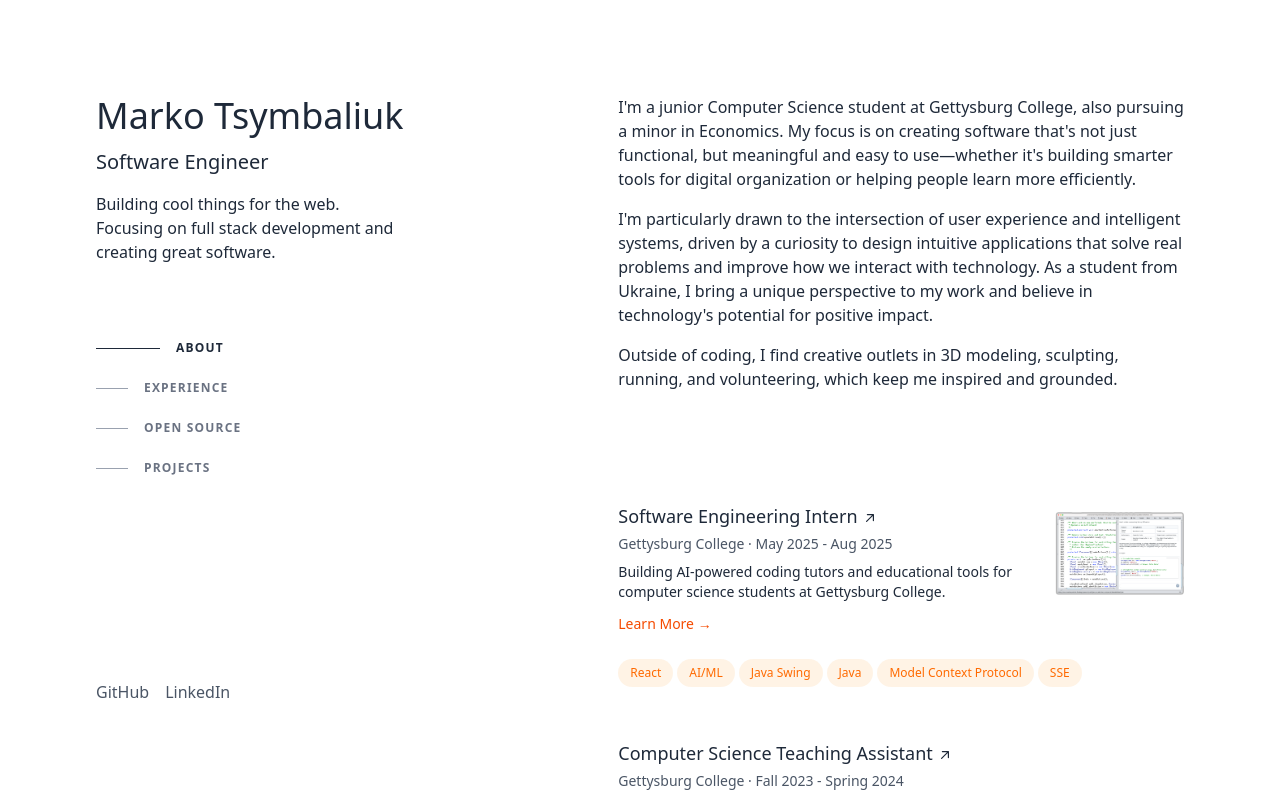
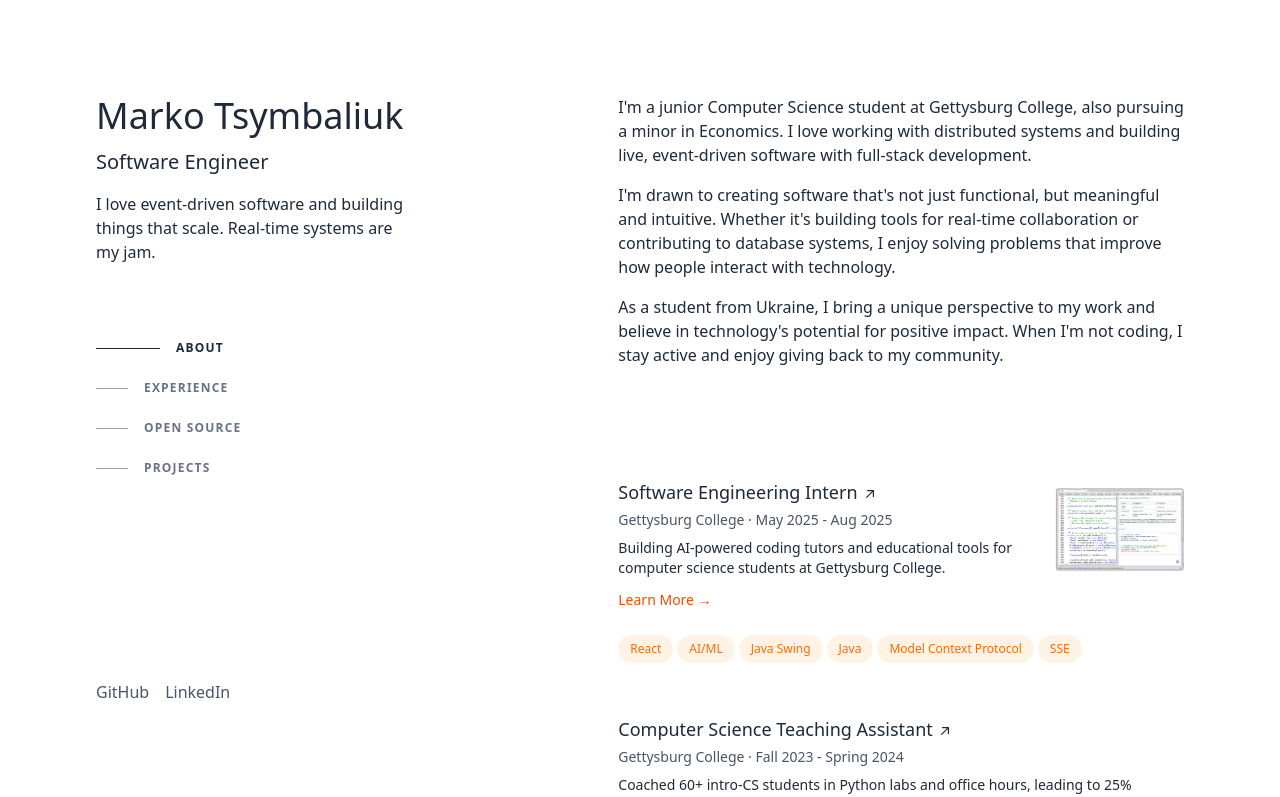
Before and after one commit to mrktsm/personal-website, a React (Vite) app: page / in a window 1280 px wide. Shown: the top 797 px of the page. Built offline with nearby package versions, Linux system fonts and the light colour scheme; no server answers.

Commit message:
Make Description More Accurate

```diff
--- a/src/App.tsx
+++ b/src/App.tsx
@@ -132,8 +132,8 @@ function App() {
             Software Engineer
           </h2>
           <p className="mt-4 max-w-xs text-base font-medium text-gray-800">
-            Building cool things for the web. Focusing on full stack development
-            and creating great software.
+            I love event-driven software and building things that scale.
+            Real-time systems are my jam.
           </p>
           <nav
             className="nav hidden lg:block mt-16"
@@ -268,23 +268,20 @@ function App() {
           </div>
           <p className="text-base font-medium text-gray-800">
             I'm a junior Computer Science student at Gettysburg College, also
-            pursuing a minor in Economics. My focus is on creating software
-            that's not just functional, but meaningful and easy to use—whether
-            it's building smarter tools for digital organization or helping
-            people learn more efficiently.
+            pursuing a minor in Economics. I love working with distributed
+            systems and building live, event-driven software with full-stack
+            development.
           </p>
           <p className="mt-4 text-base font-medium text-gray-800">
-            I'm particularly drawn to the intersection of user experience and
-            intelligent systems, driven by a curiosity to design intuitive
-            applications that solve real problems and improve how we interact
-            with technology. As a student from Ukraine, I bring a unique
-            perspective to my work and believe in technology's potential for
-            positive impact.
+            I'm drawn to creating software that's not just functional, but
+            meaningful and intuitive. Whether it's building tools for real-time
+            collaboration or contributing to database systems, I enjoy solving
+            problems that improve how people interact with technology.
           </p>
           <p className="mt-4 text-base font-medium text-gray-800">
-            Outside of coding, I find creative outlets in 3D modeling,
-            sculpting, running, and volunteering, which keep me inspired and
-            grounded.
+            As a student from Ukraine, I bring a unique perspective to my work
+            and believe in technology's potential for positive impact. When I'm
+            not coding, I stay active and enjoy giving back to my community.
           </p>
         </section>
         <section
```
Also changed, not shown: 1 other file (tests, documents, lock files or other folders).
